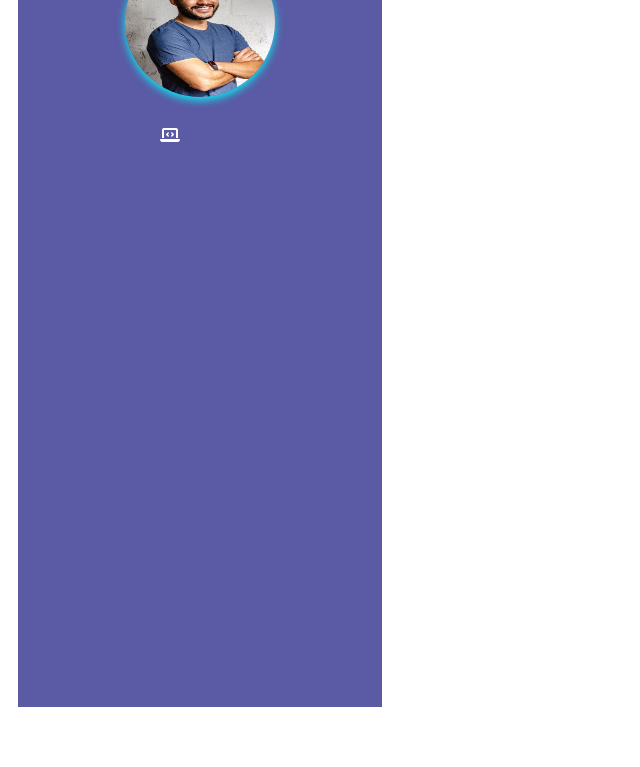
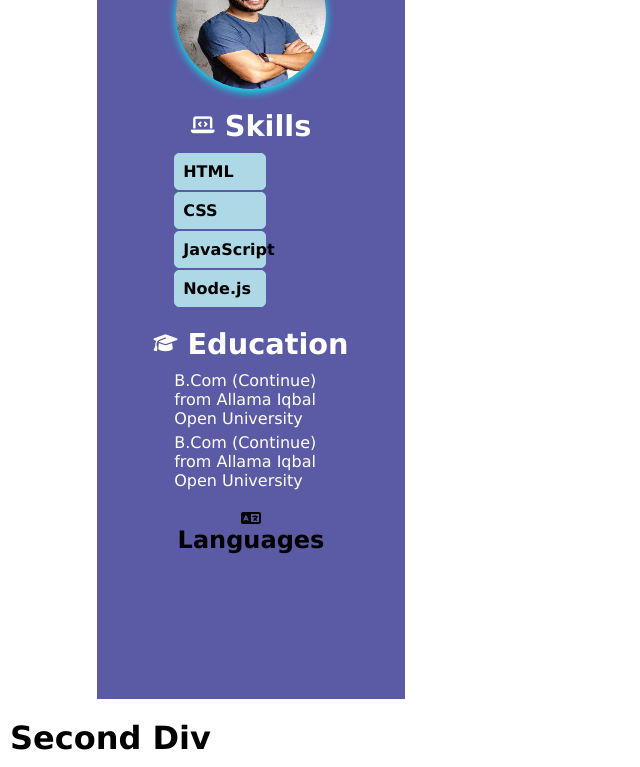
Before and after one commit to ABDULLATIFYOUSUF/Resume-Builder, a plain HTML site: page index.html in a window 1280 px wide. Shown: the part 91-858 px from the top of the page, without its empty margins (0-640 px from the left). Before the commit the page ends 816 px from the top, so only its background shows below. Drawn offline with Linux system fonts and the light colour scheme.

Commit message:
first commit

```diff
--- a/index.html
+++ b/index.html
@@ -12,8 +12,49 @@
 
 
     <div class="fDiv">
+
+
+        <!--Resume Image -->
         <img class="img" src="./images/image for site.jpeg">
-            <i class=" iconSkills fa-duotone fa-solid fa-laptop-code">  </i>
+
+
+        <!-- Skills -->
+
+        <div class="skills">
+            <i class="fa-duotone fa-solid fa-laptop-code"> </i>
+            <h2>Skills</h2>
+        </div>
+        <div class="paraSillsDiv">
+            <p class="paraSkills">HTML</p>
+            <p class="paraSkills">CSS</p>
+            <p class="paraSkills">JavaScript</p>
+            <p class="paraSkills">Node.js</p>
+        </div>
+
+
+<!-- Education -->
+
+        <div class="eduDiv">
+            <i class="fa-solid fa-graduation-cap"></i>
+            <h2>Education</h2>
+        </div>
+        <div class="eduDetail">
+            <p class="eduPara">B.Com (Continue) from Allama Iqbal Open University</p>
+            <p class="eduPara">B.Com (Continue) from Allama Iqbal Open University</p>
+        </div>
+
+
+<!-- Languages -->
+
+        <div class="eduDiv"></div>
+        <i class="fa-solid fa-language"></i>
+            <h2>Languages</h2>
+        </div>
+        <div class="eduDetail">
+            <p class="eduPara">B.Com (Continue) from Allama Iqbal Open University</p>
+            <p class="eduPara">B.Com (Continue) from Allama Iqbal Open University</p>
+        </div>
+
 
 
     </div>
--- a/style.css
+++ b/style.css
@@ -1,8 +1,14 @@
+*{
+    margin: 0;
+    padding: 0;
+    box-sizing: border-box;
+    font-family: 'Lucida Sans', 'Lucida Sans Regular', 'Lucida Grande', 'Lucida Sans Unicode', Geneva, Verdana, sans-serif;
+}
 .mainDiv{
 display: flex;
 justify-content: center;
 gap: 10px;
-width: 100%;
+width: 80%;
 height: 100vh;
 }
 .fDiv{
@@ -20,18 +26,53 @@ background-color: rgb(90, 90, 165);
     margin: 20px;
     box-shadow: rgb(3, 245, 245) 0px 3px 8px;
 }
-
-.iconSkills {
+.skills{
+    display: flex;
+    flex-direction: row;
+    justify-content: center;
+    align-items: center;
+    gap: 10px;
     color: white;
-    margin: 10px;
-    width: 80px;
-    height: 80px;
+    font-size: larger;
+}
+.paraSillsDiv{
+    margin-top: 10px;
+    display: flex;
+    flex-direction: column;
+    width: 50%;
+    align-items: flex-start;
+    gap: 2px;
+}
+.paraSkills{
+    border: 1px solid lightblue;
+    width: 60%;
+    padding: 8px;
+    background-color: lightblue;
+    border-radius: 5px;
+    font-weight: bold;
+}
+.eduDiv{
+    margin-top: 20px;
+    display: flex;
+    flex-direction: row;
+    justify-content: center;
+    align-items: center;
+    gap: 10px;
+    color: white;
+    font-size: larger;
+}
+.eduDetail{
+    margin-top: 10px;
+    display: flex;
+    flex-direction: column;
+    width: 50%;
+    align-items: flex-start;
+    gap: 5px;
 
 }
-.spanSkill{
-    margin: 10px;
+.eduPara{
+    color: white;
 }
-
 
 
 
```
